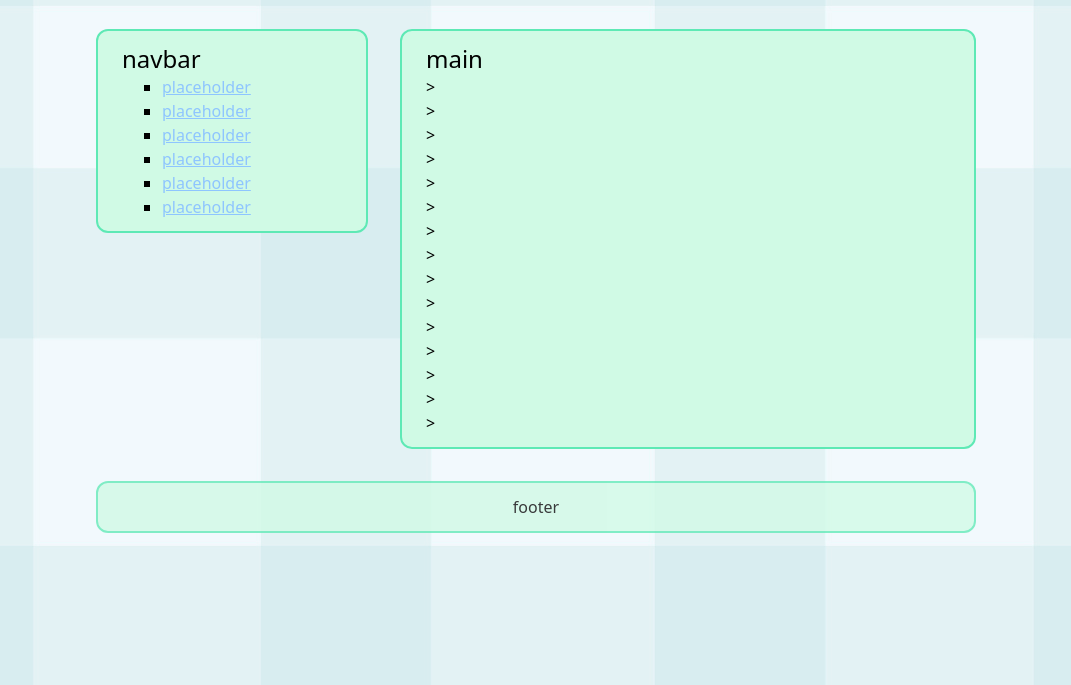
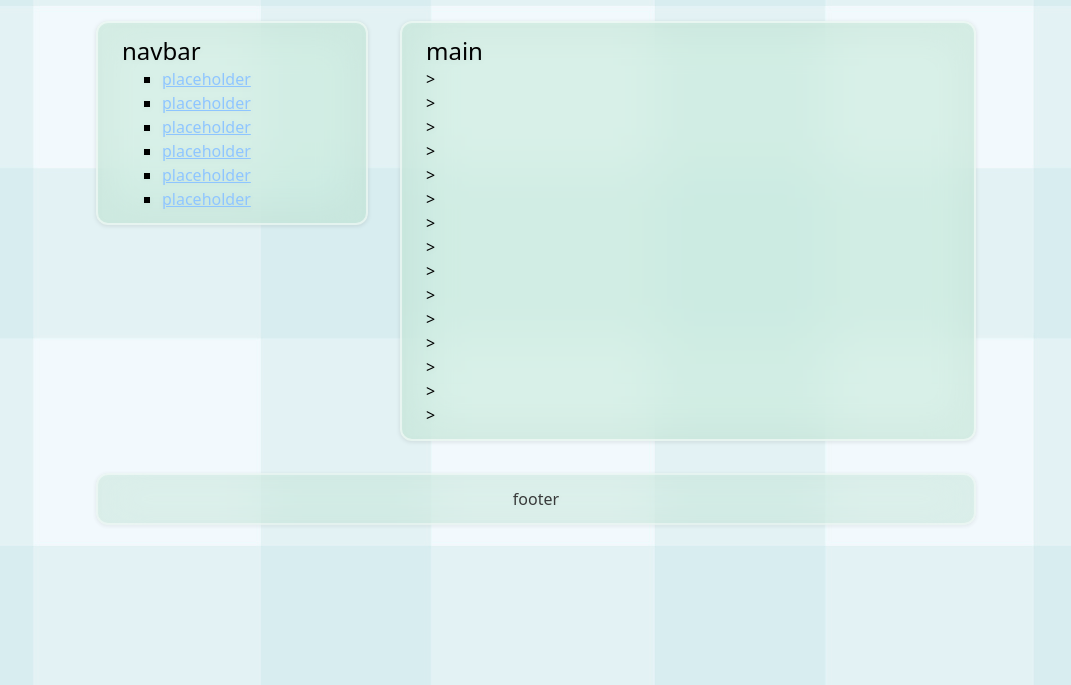
Before and after one commit to 1thing2say/webdev-practice, a website: page grid.html in a window 1280 px wide. Shown: the part 115-800 px from the top of the page, without its empty margins (104-1175 px from the left). Drawn offline with Linux system fonts and the light colour scheme.

Commit message:
grid.html css touchup

```diff
--- a/grid.html
+++ b/grid.html
@@ -19,7 +19,7 @@ footer
 -->
 
 <body class="bg-[url('images/green_pattern1.jpg')] bg-auto bg-repeat bg-fixed">
-    <div class="grid grid-cols-3 gap-4 grid-rows-[100px_auto] mx-auto max-w-4xl">
+    <div class="box grid grid-cols-3 gap-4 grid-rows-[auto_auto] mx-auto max-w-4xl">
         <div class="gridTest gridTest-item-1">
             <h1>navbar</h1>
             <ul>
--- a/style.css
+++ b/style.css
@@ -53,7 +53,9 @@
     }
 
     .gridTest {
-        @apply border-2 border-emerald-300 my-2 mx-2 py-3 px-6 rounded-xl bg-emerald-100;
+        @apply my-2 mx-2 py-3 px-6 bg-emerald-100/50;
+        @apply backdrop-blur-xl drop-shadow-sm rounded-xl;
+        border: 2px solid rgba(255, 255, 255, 0.5);
     }
 
     .gridTest-item-1 {
@@ -83,6 +85,7 @@
         transition: opacity 0.3s ease-in-out;
         opacity: 1;
     }
+
     .gridTest-item-4-after {
         opacity: 0;
     }
```
Also changed, not shown: output.css.
